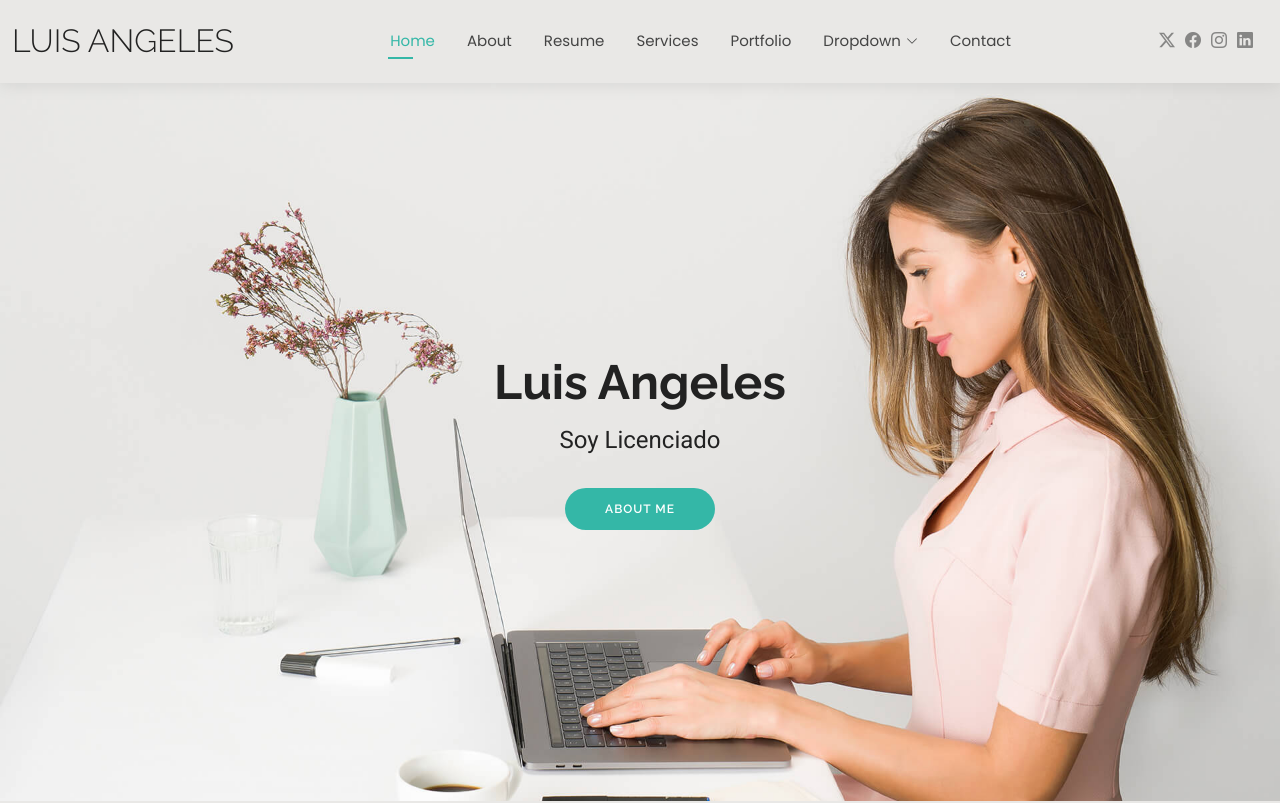
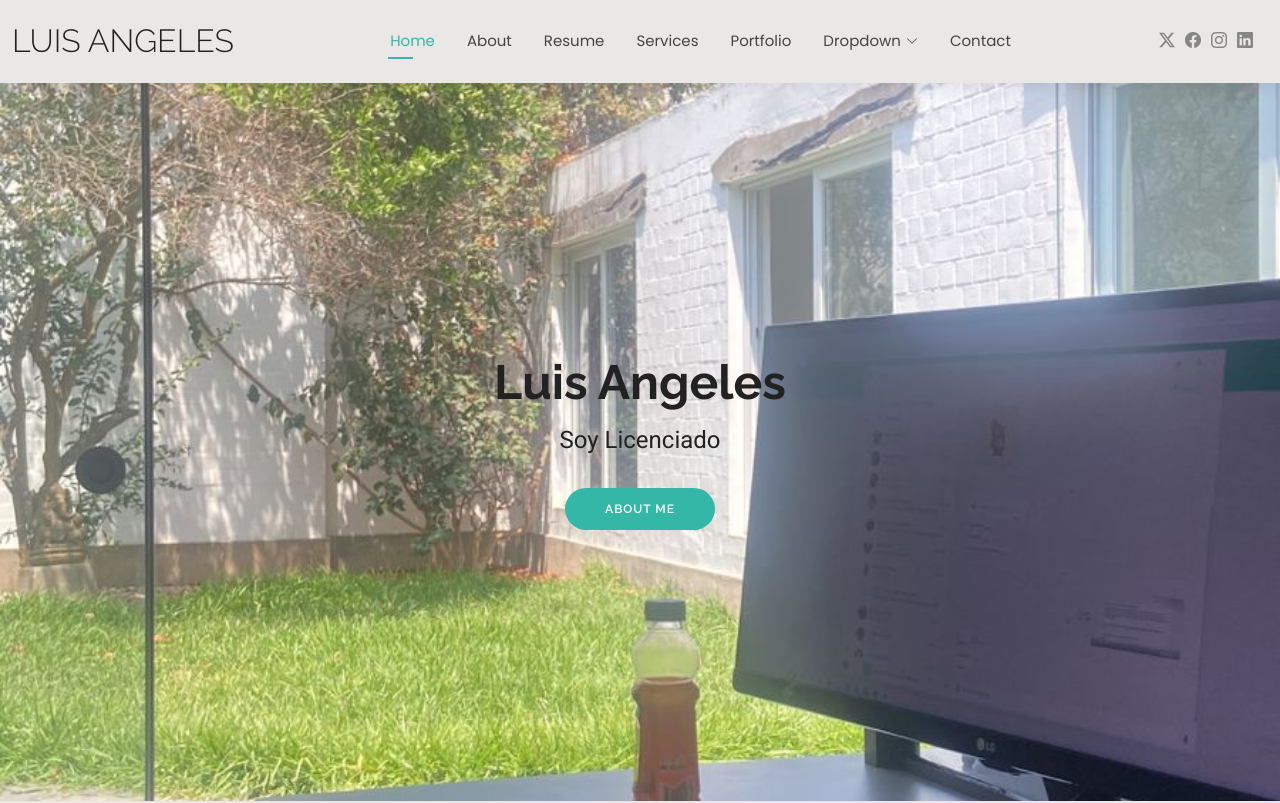
Before and after one commit to LuisAngeles2025/LuisAngeles2025.github.io, a plain HTML site: page index.html in a window 1280 px wide. Shown: the top 803 px of the page. Drawn offline with Linux system fonts and the light colour scheme.

Commit message:
Renombrando

```diff
--- a/index.html
+++ b/index.html
@@ -91,7 +91,7 @@
     <!-- Hero Section -->
     <section id="hero" class="hero section">
 
-      <img src="assets/img/hero-bg.jpg" alt="" data-aos="fade-in">
+      <img src="assets/img/WhatsApp Image 2025-05-31 at 1.01.04 PM.jpeg" alt="" data-aos="fade-in">
 
       <div class="container text-center" data-aos="zoom-out" data-aos-delay="100">
         <div class="row justify-content-center">
```
Also changed, not shown: about.html (+2 -0 lines), assets/img/WhatsApp Image 2025-05-31 at 1.01.04 PM.jpeg (added).
